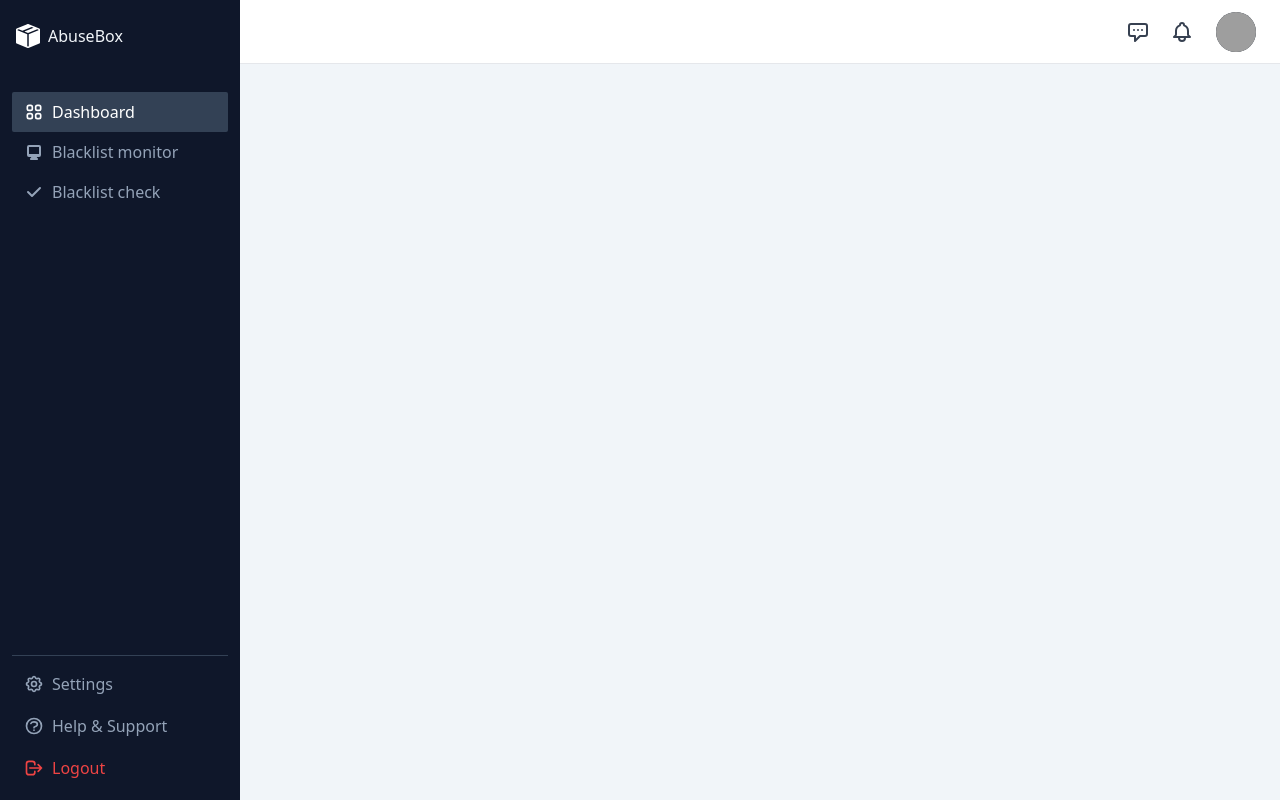
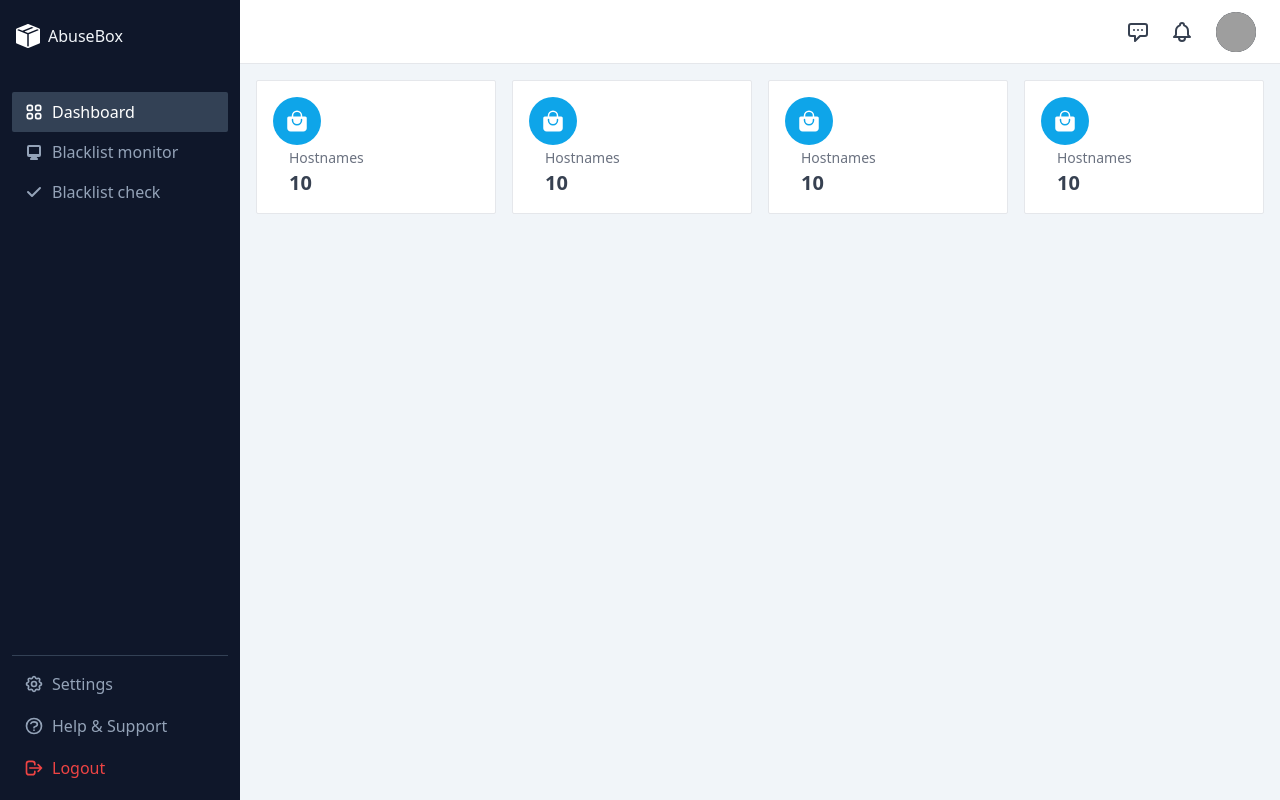
Before and after one commit to bekkaze/abusebox, a React (Vite) app in the folder frontend/: page /dashboard in a window 1280 px wide. Built offline with nearby package versions, Linux system fonts and the light colour scheme; grey boxes are pictures that could not be loaded.

Commit message:
ADD: new feature

```diff
--- a/frontend/src/components/blacklist/delist/DelistModal.jsx
+++ b/frontend/src/components/blacklist/delist/DelistModal.jsx
@@ -1,14 +1,16 @@
-// DelistModal.jsx
 import React, { useState } from 'react';
 import { Dialog, Transition } from '@headlessui/react';
 import FormFieldRender from './FormFieldRender';
 import DelistSerivce from '../../../services/blacklist/delist';
 import { toast, ToastContainer } from 'react-toastify';
 import 'react-toastify/dist/ReactToastify.css';
+import { useNavigate } from "react-router-dom";
 
 const DelistModal = ({ isOpen, onClose, provider, data, fields }) => {
   const [formData, setFormData] = useState({});
   const delistService = DelistSerivce();
+  const [isLoading, setIsLoading] = useState(false);
+  const navigate = useNavigate();
 
   const handleInputChange = (event) => {
     setFormData({
@@ -19,6 +21,8 @@ const DelistModal = ({ isOpen, onClose, provider, data, fields }) => {
 
 
   const handleSubmit = async () => {
+    console.log(data);
+    setIsLoading(true);
     const body = {
       'provider': provider,
       'delist_required_data': {
@@ -29,15 +33,18 @@ const DelistModal = ({ isOpen, onClose, provider, data, fields }) => {
 
     try {
       const response = await delistService.delistRequest(body);
-      if (response.success) {
+
+      if (response.msg === 'success') {
         toast.success('Delist request sent successfully');
-        window.location.reload();
+        navigate('/dashboard/blacklist-monitor/', { replace: true });
       } else if (response.msg === 'Not implemented') {
         toast.error(`Not implemented auto list feature on ${provider}`);
       }
     } catch (error) {
       console.error('Error during delist request:', error);
       toast.error('An error occurred while processing your request.');
+    } finally {
+      setIsLoading(false);
     }
     onClose();
   };
@@ -71,9 +78,10 @@ const DelistModal = ({ isOpen, onClose, provider, data, fields }) => {
               <div className="mt-4 flex justify-between">
                 <button
                   onClick={handleSubmit}
-                  className="bg-blue-500 text-white py-2 px-4 rounded"
-                >
-                  Send delist request
+                  className={`py-2 px-4 rounded ${isLoading ? 'opacity-50 cursor-not-allowed' : 'inline-flex justify-center px-4 py-2 text-sm font-medium text-white bg-blue-600 border border-transparent rounded-md hover:bg-blue-700 focus:outline-none focus-visible:ring-2 focus-visible:ring-offset-2 focus-visible:ring-blue-500'}`}
+                  disabled={isLoading}
+                  >
+                  {isLoading ? 'Loading...' : 'Send delist request'}
                 </button>
                 <button
                   onClick={onClose}
--- a/frontend/src/components/blacklist/delist/FormFieldRender.jsx
+++ b/frontend/src/components/blacklist/delist/FormFieldRender.jsx
@@ -1,4 +1,3 @@
-
 import React from 'react';
 
 const FormFieldRender = ({ label, name, value, onChange }) => {
--- /dev/null
+++ b/frontend/src/components/dashboard/home/StatGrid.jsx
@@ -0,0 +1,22 @@
+import React from "react";
+import { IoBagHandle } from "react-icons/io5";
+
+const StatGrid = ({ title, bodyText, BoxWrapperIcon }) => {
+  return (
+    <div className="bg-white rounded-sm p-4 flex-1 border border-gray-200 flex items-center">
+      <div className="box-wrapper">
+        <div className="rounded-full h-12 w-12 flex items-center justify-center bg-sky-500">
+          <IoBagHandle className="text-2xl text-white" />
+        </div>
+        <div className="pl-4">
+          <span className="text-sm text-gray-500 font-light">{title}</span>
+          <div className="flex items-center">
+            <strong className="text-xl text-gray-700 font-semibold">{bodyText}</strong>
+          </div>
+        </div>
+      </div>
+    </div>
+  );
+};
+
+export default StatGrid;
--- a/frontend/src/pages/Login.jsx
+++ b/frontend/src/pages/Login.jsx
@@ -20,7 +20,7 @@ const Login = () => {
       if (response.data.access) {
         const token = response.data.access;
         setToken(token);
-        navigate('/dashboard/home', { replace: true });
+        navigate('/dashboard/', { replace: true });
       } else {
         setDetail('Login failed: Access token not found in response');
       }
--- a/frontend/src/pages/dashboard/Home.jsx
+++ b/frontend/src/pages/dashboard/Home.jsx
@@ -1,9 +1,14 @@
 import React from "react";
+import StatGrid from "../../components/dashboard/home/StatGrid";
+import { IoBagHandle } from "react-icons/io5";
 
 export default function Home() {
   return (
     <div className="flex gap-4">
-      <p>TEST DASHBOARD</p>
+      <StatGrid title="Hostnames" bodyText="10" />
+      <StatGrid title="Hostnames" bodyText="10" />
+      <StatGrid title="Hostnames" bodyText="10" />
+      <StatGrid title="Hostnames" bodyText="10" />
     </div>
   )
 }
--- a/frontend/src/routes/index.jsx
+++ b/frontend/src/routes/index.jsx
@@ -9,6 +9,7 @@ import DashboardLayout from "../layouts/dashboard/layout";
 import BlacklistCheck from "../pages/dashboard/BlacklistCheck";
 import BlacklistMonitor from "../pages/dashboard/BlacklistMonitor";
 import ViewReport from "../pages/dashboard/ViewReport";
+import Home from "../pages/dashboard/Home";
 
 const Routes = () => {
   const { token } = useAuth();
@@ -34,8 +35,8 @@ const Routes = () => {
       ),
       children: [
         {
-          path: '/dashboard/home',
-          element: <div>User Dashboard</div>
+          path: '/dashboard/',
+          element: <Home />
         },
         {
           path: '/dashboard/blacklist-check',
```
